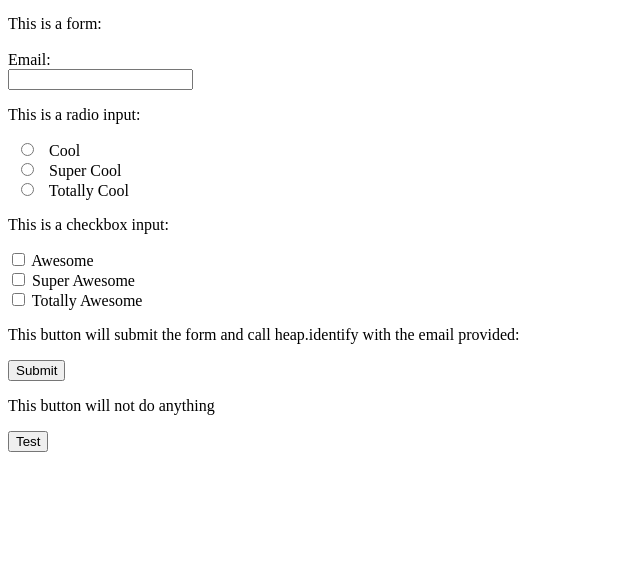
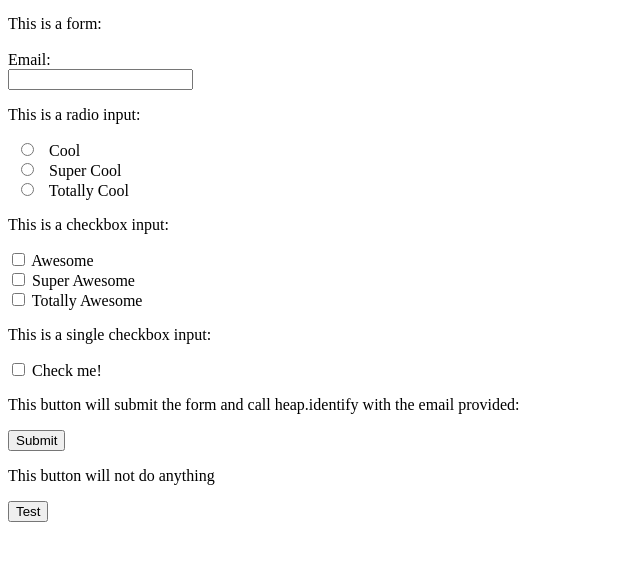
Before and after one commit to espectorheap/espectorheap.github.io, a plain HTML site: page index.html in a window 1280 px wide. Shown: the part 101-662 px from the top of the page, without its empty margins (0-640 px from the left). Drawn offline with Linux system fonts and the light colour scheme.

Commit message:
Update index.html

```diff
--- a/index.html
+++ b/index.html
@@ -40,6 +40,12 @@ heap.load("2530958139");
     <label for="totally_awesome"> Totally Awesome </label>
     <div>
 
+      <p>This is a single checkbox input:</p>
+      <div>
+      <input type="checkbox" id="single_checkbox" value="single_check">
+      <label for="single_checkbox"> Check me! </label><br>
+      <div>
+
     <p>This button will submit the form and call heap.identify with the email provided:</p>
     <button type="submit" title="Submit">
       <span>Submit</span>
```
